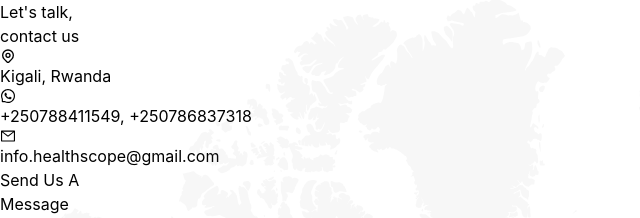
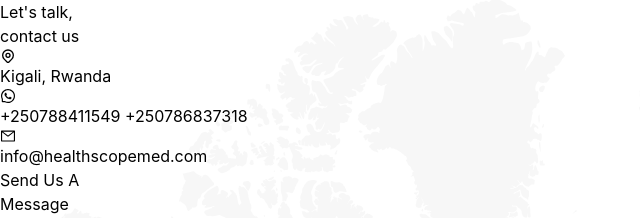
Before and after one commit to tri-unity-tech/health-scope-medical-tourism, a Next.js app: page /components/contact in a window 1280 px wide. Shown: the top 218 px of the page, without its empty margins (0-640 px from the left). Built offline with nearby package versions, Linux system fonts and the light colour scheme.

Commit message:
Update contact.jsx

```diff
--- a/pages/components/contact.jsx
+++ b/pages/components/contact.jsx
@@ -7,7 +7,10 @@
 
 const prices = [{ price: 230.32 }, { price: 2130.04 }, { price: 4330.98 }];
 
+
 const Contact = () => (
+
+
   <>
     <div className='w-full mb-40 md:mb-0 flex justify-center'>
       <div className='container pb-10'>
@@ -35,14 +38,14 @@
                       <AiOutlineWhatsApp />
                     </div>
                     <p className='text-gray-600 flex flex-col'>
-                      +250788411549, +250786837318
+                    <span><a href={`https://wa.me/+250788411549`} target="_blank" rel="noopener noreferrer"> +250788411549</a></span><span> <a href={`https://wa.me/+250786837318`} target="_blank" rel="noopener noreferrer">+250786837318</a></span>
                     </p>
                   </div>
                   <div className='flex items-center gap-2'>
                     <div className='text-lg text-slate-700'>
                       <AiOutlineMail />
                     </div>
-                    <p className='text-blue-600'>info.healthscope@gmail.com</p>
+                    <p className='text-blue-600'>info@healthscopemed.com</p>
                   </div>
                 </span>
               </div>
```
